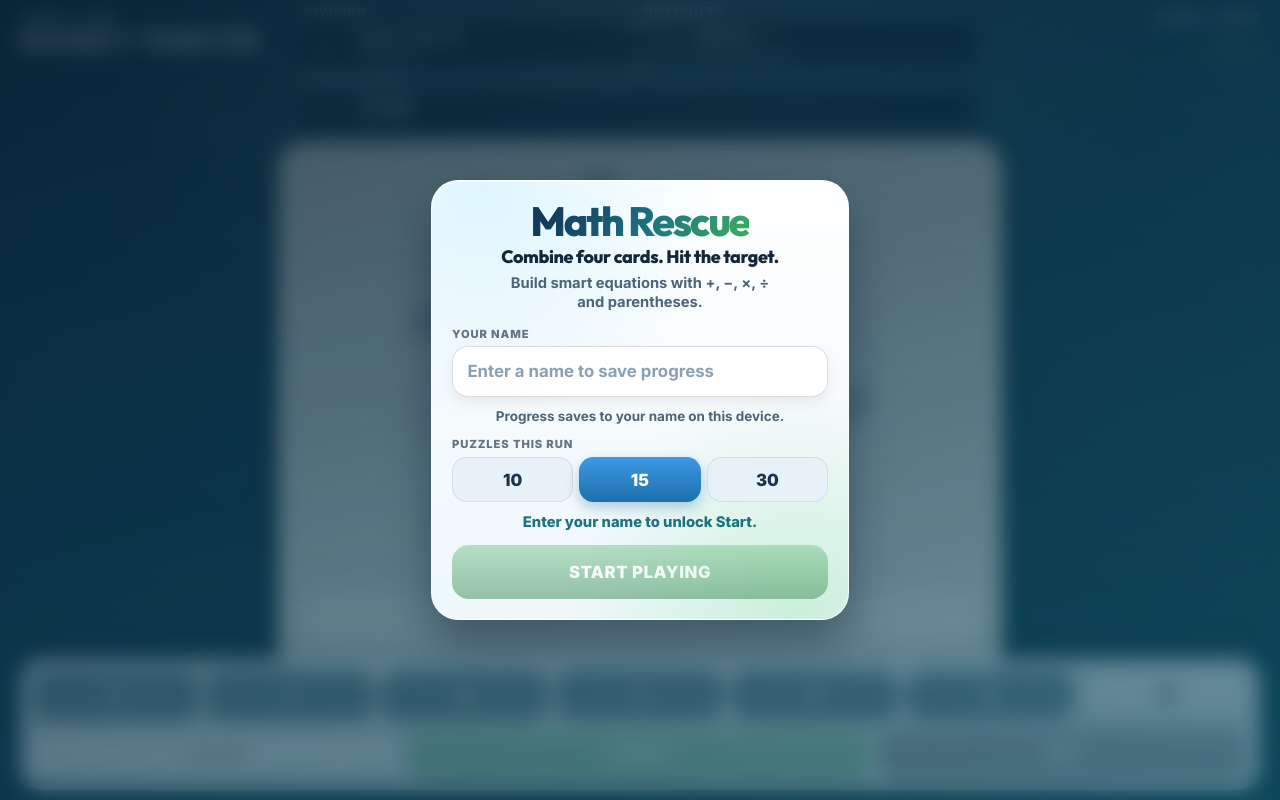
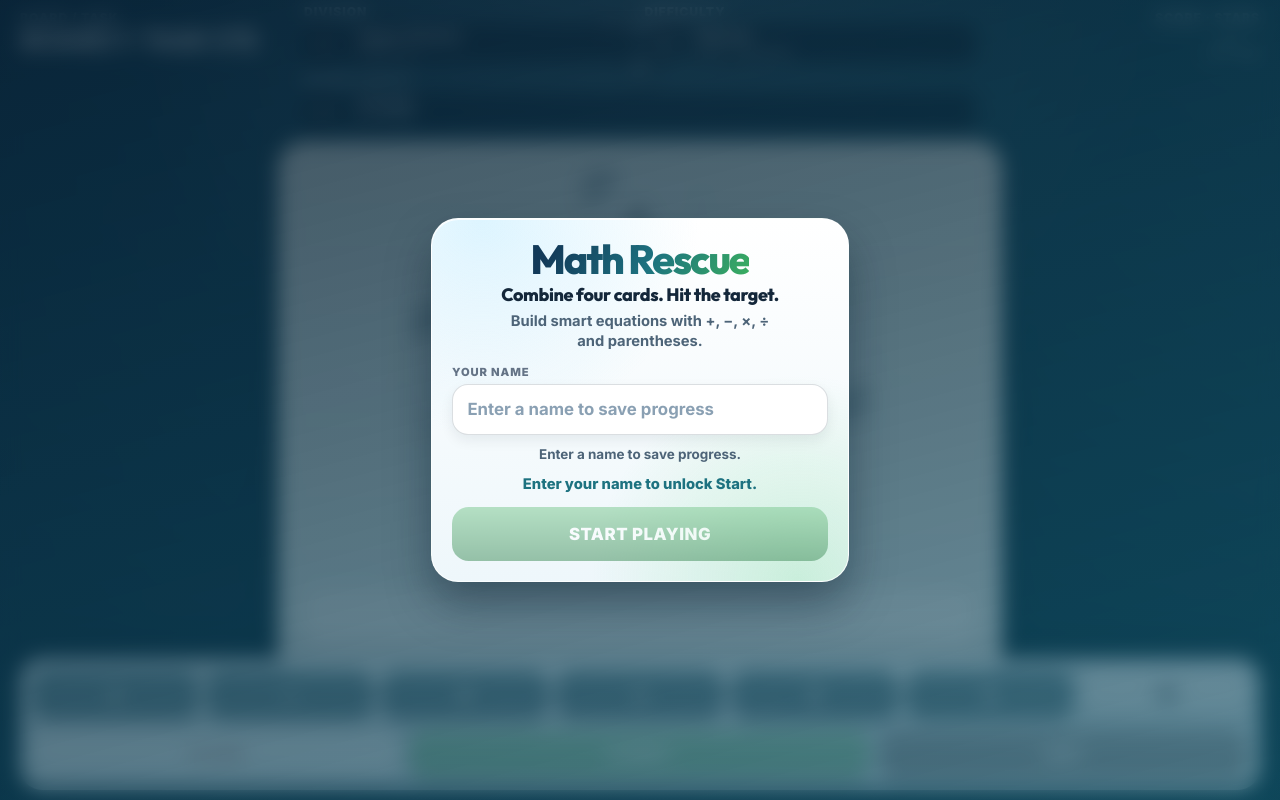
Before and after one commit to PratikBansod95/Math-Rescue, a website with bundled scripts: page public/index.html in a window 1280 px wide. Built offline with nearby package versions, Linux system fonts and the light colour scheme.

Commit message:
Simplify start popup welcome copy and remove puzzles-this-run.
Keep board length controls in the in-game settings panel only.

Co-authored-by: Cursor <cursoragent@cursor.com>

```diff
--- a/public/css/styles.css
+++ b/public/css/styles.css
@@ -697,48 +697,6 @@ button:disabled,input:disabled {
     font-weight: 850
 }
 
-.start-length-block {
-    width: 100%;
-    display: grid;
-    gap: .4rem;
-    justify-items: stretch
-}
-
-.start-length-label {
-    color: #647386;
-    text-transform: uppercase;
-    letter-spacing: .08em;
-    font-size: .7rem;
-    font-weight: 850;
-    text-align: start
-}
-
-.start-length {
-    display: grid;
-    grid-template-columns: repeat(3, minmax(0, 1fr));
-    gap: .4rem
-}
-
-.start-length button {
-    min-height: 2.8rem;
-    min-width: 0;
-    margin: 0;
-    border-radius: .9rem;
-    background: #e7f1f7;
-    color: #1c3348;
-    font-weight: 850;
-    font-size: 1.05rem;
-    box-shadow: inset 0 0 0 1px #1c33481a;
-    text-transform: none;
-    letter-spacing: 0
-}
-
-.start-length button.is-active {
-    background: linear-gradient(180deg, #3c99e7, #1d6fa8);
-    color: #fff;
-    box-shadow: 0 .35rem .8rem #1d6fa855
-}
-
 .profile-entry {
     text-align: start;
     justify-items: start;
--- a/public/js/game.js
+++ b/public/js/game.js
@@ -60,7 +60,7 @@ export function createGame({ mount }) {
         username: "",
         usernameKey: "",
         profiles: {},
-        profileMessage: "Progress saves to your name on this device.",
+        profileMessage: "Welcome",
         settings,
         soundOn: true,
         tutorialSeen: false,
@@ -561,7 +561,7 @@ export function createGame({ mount }) {
           state.bestStars = fresh.bestStars;
           state.tutorialSeen = false;
           state.boardIndex = fresh.unlockedBoard;
-          state.profileMessage = "Progress saves to your name on this device.";
+          state.profileMessage = "Welcome";
           return;
         }
 
@@ -571,9 +571,7 @@ export function createGame({ mount }) {
         state.bestStars = profile.bestStars || 0;
         state.tutorialSeen = Boolean(profile.tutorialSeen);
         state.boardIndex = profile.unlockedBoard;
-        state.profileMessage = state.profiles[key]
-          ? `Welcome back — Board ${profile.unlockedBoard} unlocked.`
-          : `New profile ready — progress will save as ${trimmed}.`;
+        state.profileMessage = "Welcome";
       }
 
       function persist() {
--- a/public/js/ui.js
+++ b/public/js/ui.js
@@ -39,8 +39,6 @@ export function createUI({ mount, handlers }) {
     divisionGrade: shell.querySelector("[data-division-grade]"),
     difficultyLabel: shell.querySelector("[data-difficulty-label]"),
     lengthLabel: shell.querySelector("[data-length-label]"),
-    startLengthButtons: shell.querySelectorAll("[data-start-length]"),
-    startStatus: shell.querySelector("[data-start-status]"),
     divisionButtons: shell.querySelectorAll("[data-division-step]"),
     difficultyButtons: shell.querySelectorAll("[data-difficulty-step]"),
     lengthButtons: shell.querySelectorAll("[data-length-step]"),
@@ -95,9 +93,6 @@ export function createUI({ mount, handlers }) {
   for (const button of els.lengthButtons) {
     on(button, "click", () => handlers.onBoardLengthChange(Number(button.dataset.lengthStep)));
   }
-  for (const button of els.startLengthButtons) {
-    on(button, "click", () => handlers.onSetBoardLength(Number(button.dataset.startLength)));
-  }
 
   on(els.clearButton, "click", handlers.onClear);
   on(els.submitButton, "click", handlers.onSubmit);
@@ -125,16 +120,11 @@ export function createUI({ mount, handlers }) {
       els.divisionGrade.textContent = state.division.gradeLabel;
       els.difficultyLabel.textContent = state.difficulty.label;
       els.lengthLabel.textContent = `${state.tasksPerBoard} tasks`;
-      for (const button of els.startLengthButtons) {
-        const active = Number(button.dataset.startLength) === state.tasksPerBoard;
-        button.classList.toggle("is-active", active);
-        button.setAttribute("aria-pressed", String(active));
-      }
 
       if (document.activeElement !== els.usernameInput) {
         els.usernameInput.value = state.username;
       }
-      els.profileText.textContent = state.profileMessage;
+      els.profileText.textContent = state.usernameKey ? "Welcome" : "Enter a name to save progress.";
       els.input.textContent = state.expression || " ";
       els.feedback.textContent = state.feedback.text;
       els.feedback.dataset.kind = state.feedback.kind;
@@ -264,16 +254,7 @@ function template() {
           <span>Your name</span>
           <input data-username type="text" inputmode="text" autocomplete="nickname" maxlength="24" placeholder="Enter a name to save progress" aria-label="Username for saving progress" />
         </label>
-        <p class="start-status" data-profile-text>Progress is saved to your name on this device.</p>
-
-        <div class="start-length-block">
-          <span class="start-length-label">Puzzles this run</span>
-          <div class="start-length" role="group" aria-label="Board length">
-            <button type="button" data-start-length="10">10</button>
-            <button type="button" data-start-length="15">15</button>
-            <button type="button" data-start-length="30">30</button>
-          </div>
-        </div>
+        <p class="start-status" data-profile-text>Welcome</p>
 
         <p class="start-note" data-start-text>Loading…</p>
         <p class="start-status-chip" data-start-status hidden></p>
```
